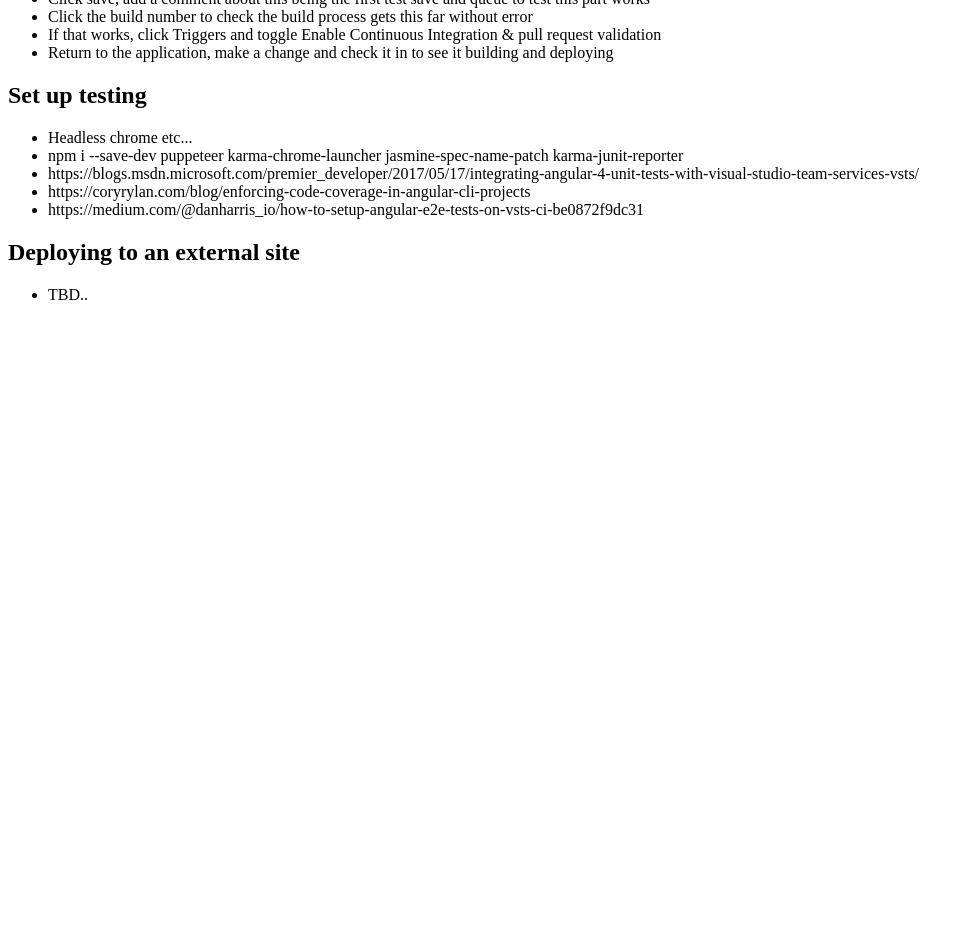
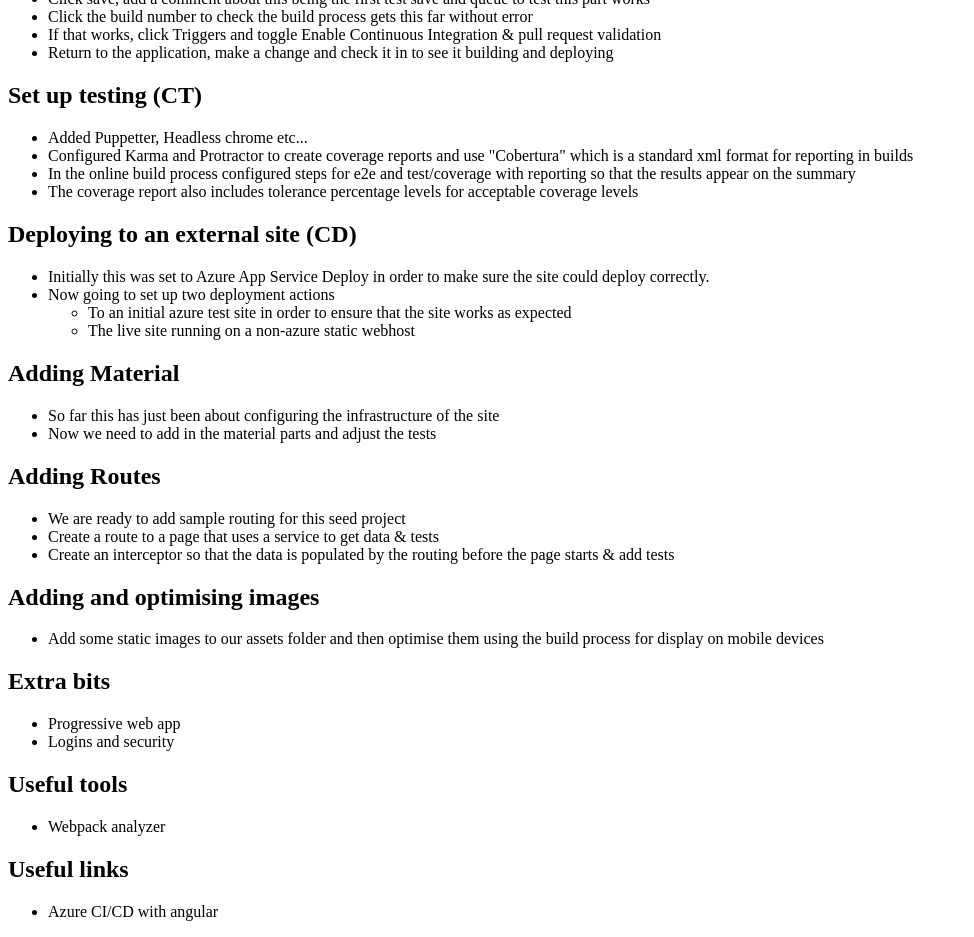
Before and after one commit to zebslc/angular5mat, an Angular app: page / in a window 1280 px wide. Shown: the part 720-1657 px from the top of the page, without its empty margins (0-974 px from the left). Before the commit the page ends 1040 px from the top, so only its background shows below. Built offline with nearby package versions, Linux system fonts and the light colour scheme.

Commit message:
Updated the page of tasks prior to setting up CD

```diff
--- a/src/app/app.component.html
+++ b/src/app/app.component.html
@@ -28,7 +28,7 @@
     <li>When on the getting started page choose Build code then Setup Build from an external repository (unless you have used vs git instead of github)</li>
     <li>Choose GitHub and type a connection name then authorise (token the easiest)</li>
  </ul>
- <h2>Set up basic build (CD)</h2>
+ <h2>Set up basic build (CI)</h2>
  <ul>
   <li>Choose the repository and continue</li>
   <li>Choose empty process</li>
@@ -41,16 +41,48 @@
   <li>If that works, click Triggers and toggle Enable Continuous Integration & pull request validation</li>
   <li>Return to the application, make a change and check it in to see it building and deploying</li>
 </ul>
-<h2>Set up testing</h2>
+<h2>Set up testing (CT)</h2>
 <ul>
-<li>Headless chrome etc...</li>
-<li>npm i --save-dev puppeteer karma-chrome-launcher jasmine-spec-name-patch karma-junit-reporter</li>
-<li>https://blogs.msdn.microsoft.com/premier_developer/2017/05/17/integrating-angular-4-unit-tests-with-visual-studio-team-services-vsts/</li>
-<li>https://coryrylan.com/blog/enforcing-code-coverage-in-angular-cli-projects</li>
-<li>https://medium.com/@danharris_io/how-to-setup-angular-e2e-tests-on-vsts-ci-be0872f9dc31</li>
+<li>Added Puppetter, Headless chrome etc...</li>
+<li>Configured Karma and Protractor to create coverage reports and use "Cobertura" which is a standard xml format for reporting in builds</li>
+<li>In the online build process configured steps for e2e and test/coverage with reporting so that the results appear on the summary</li>
+<li>The coverage report also includes tolerance percentage levels for acceptable coverage levels</li>
 </ul>
-<h2>Deploying to an external site</h2>
+<h2>Deploying to an external site (CD)</h2>
 <ul>
-  <li>TBD..</li>
+  <li>Initially this was set to Azure App Service Deploy in order to make sure the site could deploy correctly.</li>
+  <li>Now going to set up two deployment actions</li>
+  <ul>
+    <li>To an initial azure test site in order to ensure that the site works as expected</li>
+    <li>The live site running on a non-azure static webhost</li>
+  </ul>
+</ul>
+<h2>Adding Material</h2>
+<ul>
+  <li>So far this has just been about configuring the infrastructure of the site</li>
+  <li>Now we need to add in the material parts and adjust the tests</li>
+</ul>
+<h2>Adding Routes</h2>
+<ul>
+  <li>We are ready to add sample routing for this seed project</li>
+  <li>Create a route to a page that uses a service to get data &amp; tests</li>
+  <li>Create an interceptor so that the data is populated by the routing before the page starts &amp; add tests</li>
+</ul>
+<h2>Adding and optimising images</h2>
+<ul>
+  <li>Add some static images to our assets folder and then optimise them using the build process for display on mobile devices</li>
+</ul>
+<h2>Extra bits</h2>
+<ul>
+  <li>Progressive web app</li>
+  <li>Logins and security</li>
+</ul>
+<h2>Useful tools</h2>
+<ul>
+  <li>Webpack analyzer</li>
+</ul>
+<h2>Useful links</h2>
+<ul>
+  <li>Azure CI/CD with angular</li>
 </ul>
 </div>
```
